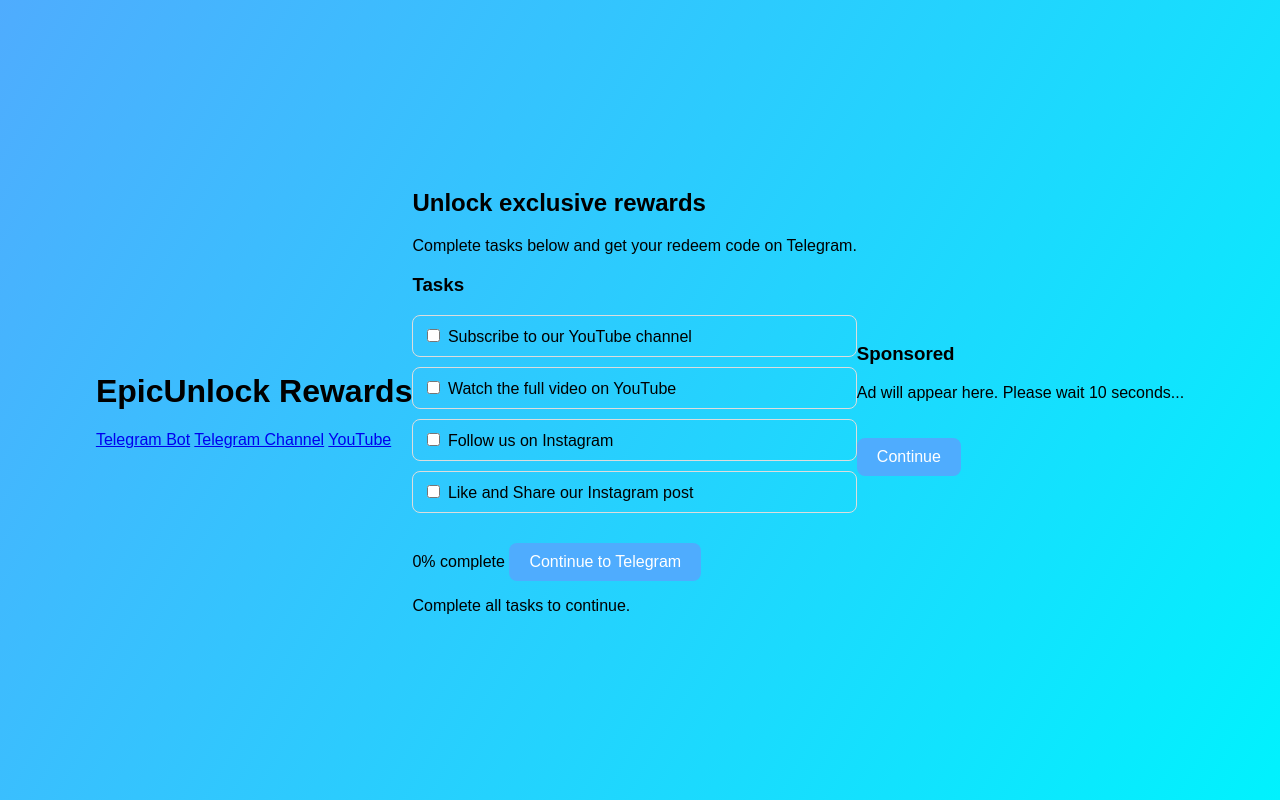
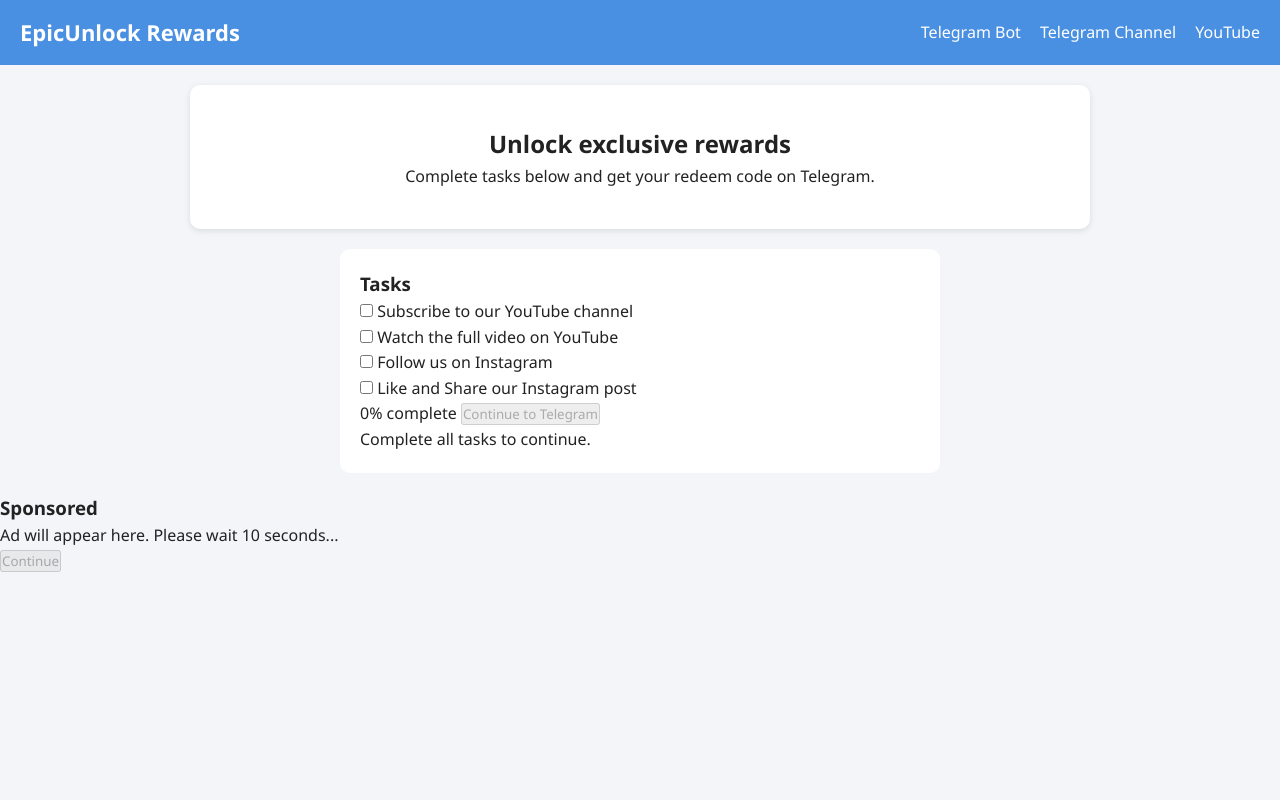
Before and after one commit to madan052006/EpicUnlock, a plain HTML site: page index.html in a window 1280 px wide. Drawn offline with Linux system fonts and the light colour scheme.

Commit message:
Update style.css

```diff
--- a/style.css
+++ b/style.css
@@ -1,37 +1,59 @@
+/* Basic reset */
+* {
+  margin: 0;
+  padding: 0;
+  box-sizing: border-box;
+  font-family: "Segoe UI", sans-serif;
+}
+
+/* Body */
 body {
-  font-family: Arial, sans-serif;
-  background: linear-gradient(120deg, #4facfe, #00f2fe);
+  background: #f3f5f9;
+  color: #222;
+  line-height: 1.6;
+}
+
+/* Top bar */
+.topbar {
+  background: #4a90e2;
+  color: white;
+  padding: 15px 20px;
   display: flex;
-  justify-content: center;
+  justify-content: space-between;
   align-items: center;
-  height: 100vh;
-  margin: 0;
 }
-.container {
-  background: #fff;
+
+.topbar h1 {
+  font-size: 22px;
+}
+
+.topbar .links a {
+  color: white;
+  text-decoration: none;
+  margin-left: 15px;
+  font-weight: 500;
+}
+
+.topbar .links a:hover {
+  text-decoration: underline;
+}
+
+/* Hero section */
+.hero {
+  text-align: center;
+  padding: 40px 20px;
+  background: white;
+  margin: 20px auto;
+  max-width: 900px;
+  border-radius: 10px;
+  box-shadow: 0 2px 6px rgba(0, 0, 0, 0.1);
+}
+
+/* Card */
+.card {
+  background: white;
+  margin: 20px auto;
   padding: 20px;
-  border-radius: 12px;
-  text-align: center;
-  box-shadow: 0 4px 15px rgba(0,0,0,0.2);
-  width: 90%;
-  max-width: 400px;
-}
-button {
-  padding: 10px 20px;
-  margin-top: 20px;
-  border: none;
-  border-radius: 8px;
-  background: #4facfe;
-  color: #fff;
-  font-size: 16px;
-  cursor: pointer;
-}
-button:hover {
-  background: #00c6ff;
-}
-.task {
-  margin: 10px 0;
-  padding: 10px;
-  border: 1px solid #ddd;
-  border-radius: 8px;
-}
+  max-width: 600px;
+  border-radius: 10px;
+  box-shadow: 0 2px 6px rgb
```
